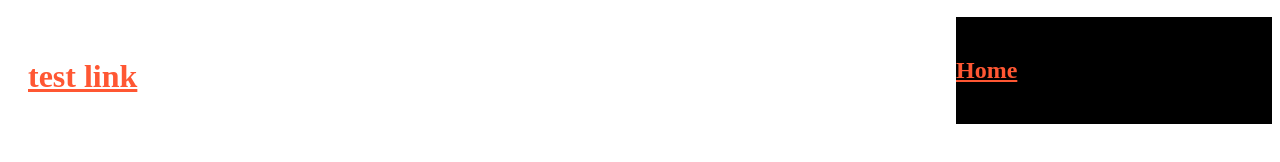
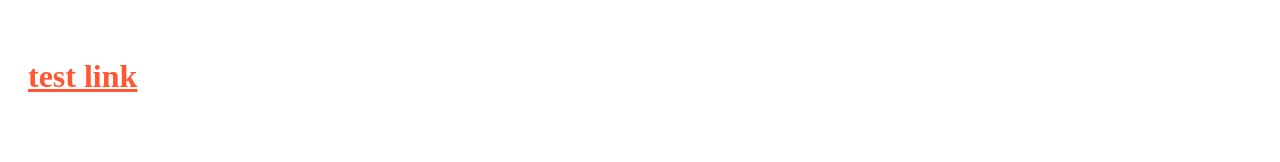
Before and after one commit to jcontan/tade_davis, a plain HTML site: page index.html in a window 1280 px wide. Shown: the part 108-270 px from the top of the page. Drawn offline with Linux system fonts and the light colour scheme.

Commit message:
Update index.html

```diff
--- a/index.html
+++ b/index.html
@@ -27,11 +27,6 @@
 
         </div>
 
-<div class="footer">
-      <h2><a href="index.html">Home</a></h2>
-
-    </div>
-
 
 </body>
 </html>
```
